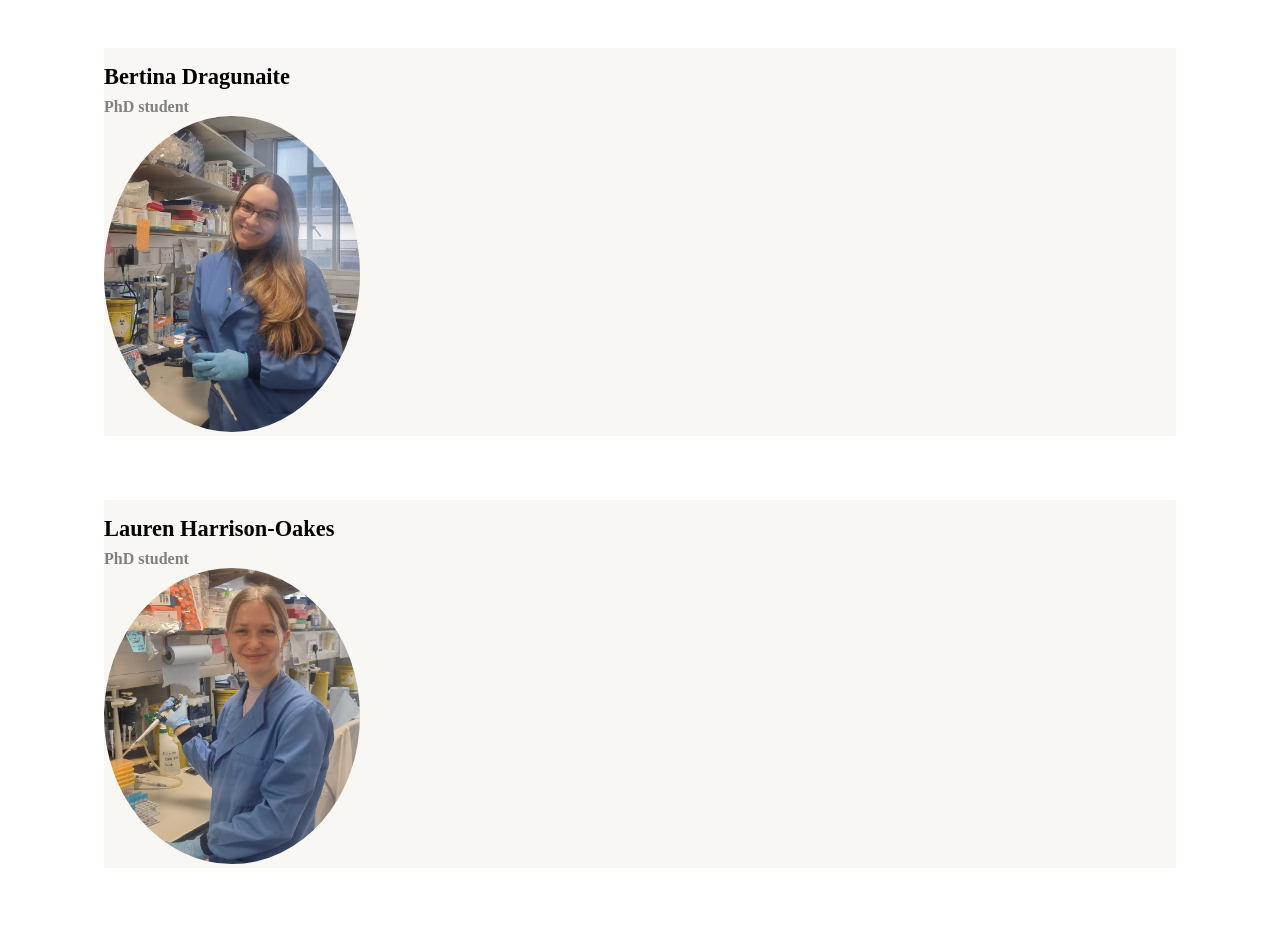
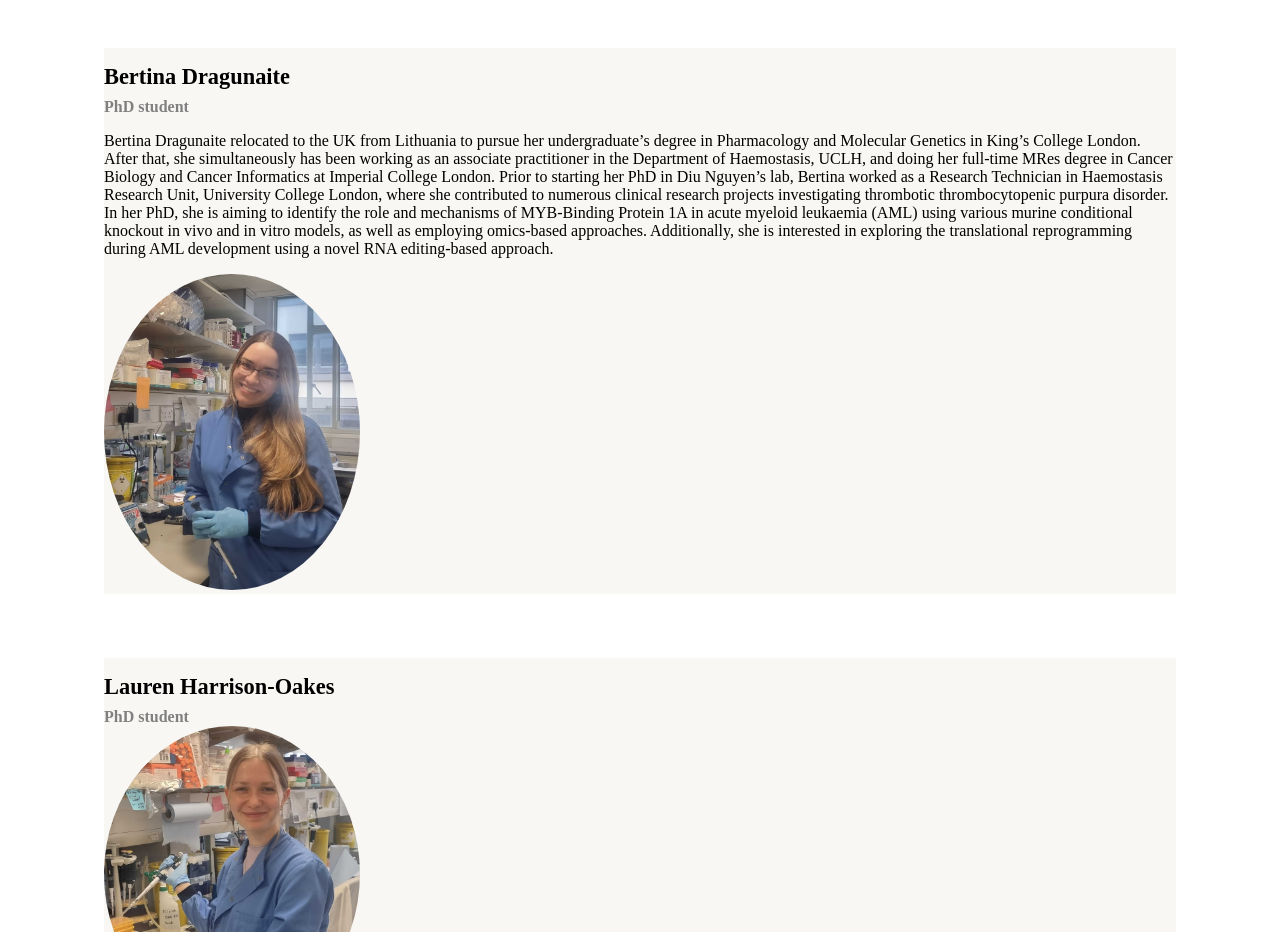
Before and after one commit to garethfentimen/diunguyenlab, a Gatsby site: page /people in a window 1280 px wide. Shown: the part 1240-2172 px from the top of the page. Built offline with nearby package versions, Linux system fonts and the light colour scheme; Gatsby itself is replaced by a stand-in of ours.

Commit message:
Update people.js

```diff
--- a/src/pages/people.js
+++ b/src/pages/people.js
@@ -72,6 +72,15 @@ export default function People() {
                             <div className="text-center">
                                 <h3>Bertina Dragunaite</h3>
                                 <h4>PhD student</h4>
+                            </div>
+                            <div>
+                            <p>
+                            Bertina Dragunaite relocated to the UK from Lithuania to pursue her undergraduate’s degree in Pharmacology and Molecular Genetics in King’s College London.
+                            After that, she simultaneously has been working as an associate practitioner in the Department of Haemostasis, UCLH, and doing her full-time MRes degree in Cancer Biology and Cancer Informatics at Imperial College London.
+                            Prior to starting her PhD in Diu Nguyen’s lab, Bertina worked as a Research Technician in Haemostasis Research Unit, University College London, where she contributed to numerous clinical research projects investigating thrombotic thrombocytopenic purpura disorder.
+                            In her PhD, she is aiming to identify the role and mechanisms of MYB-Binding Protein 1A in acute myeloid leukaemia (AML) using various murine conditional knockout in vivo and in vitro models, as well as employing omics-based approaches.
+                            Additionally, she is interested in exploring the translational reprogramming during AML development using a novel RNA editing-based approach.
+                            </p>
                             </div>
                         </div>
                         <div className="align-right image-right">
```
